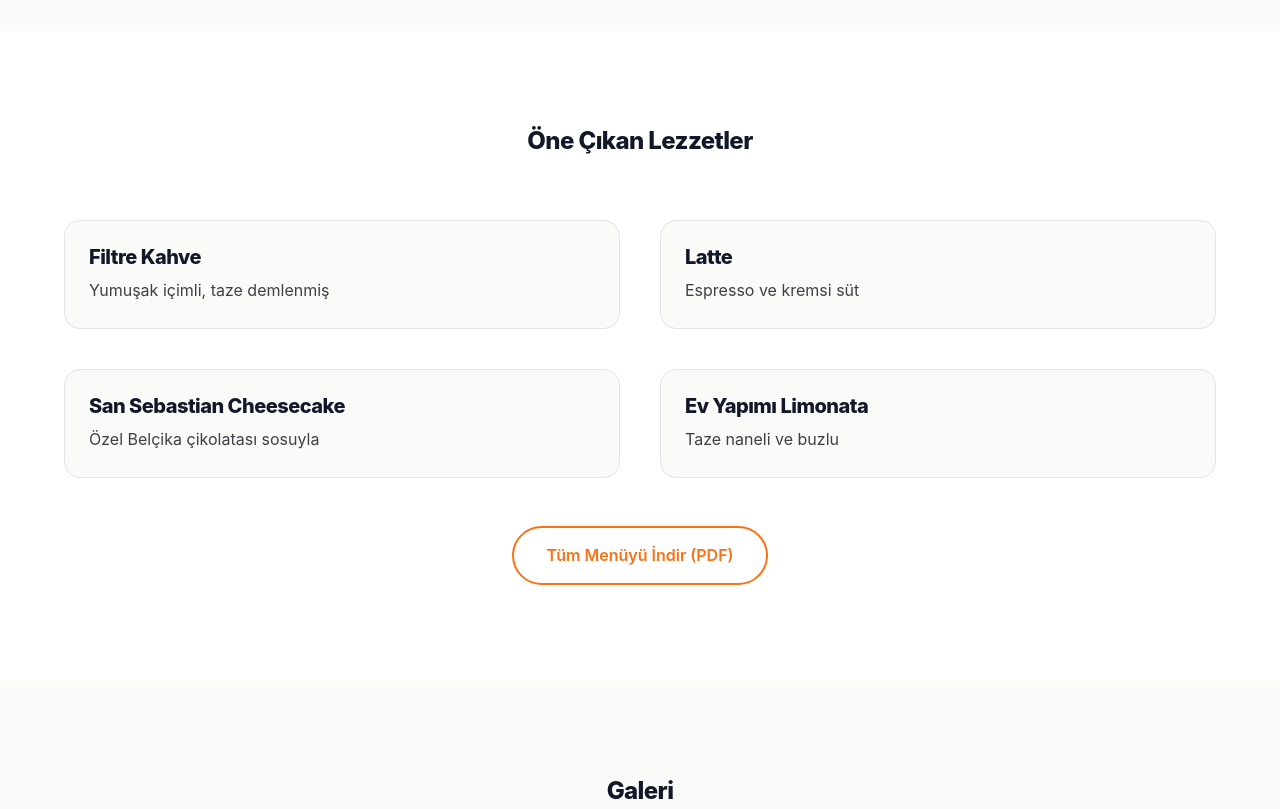
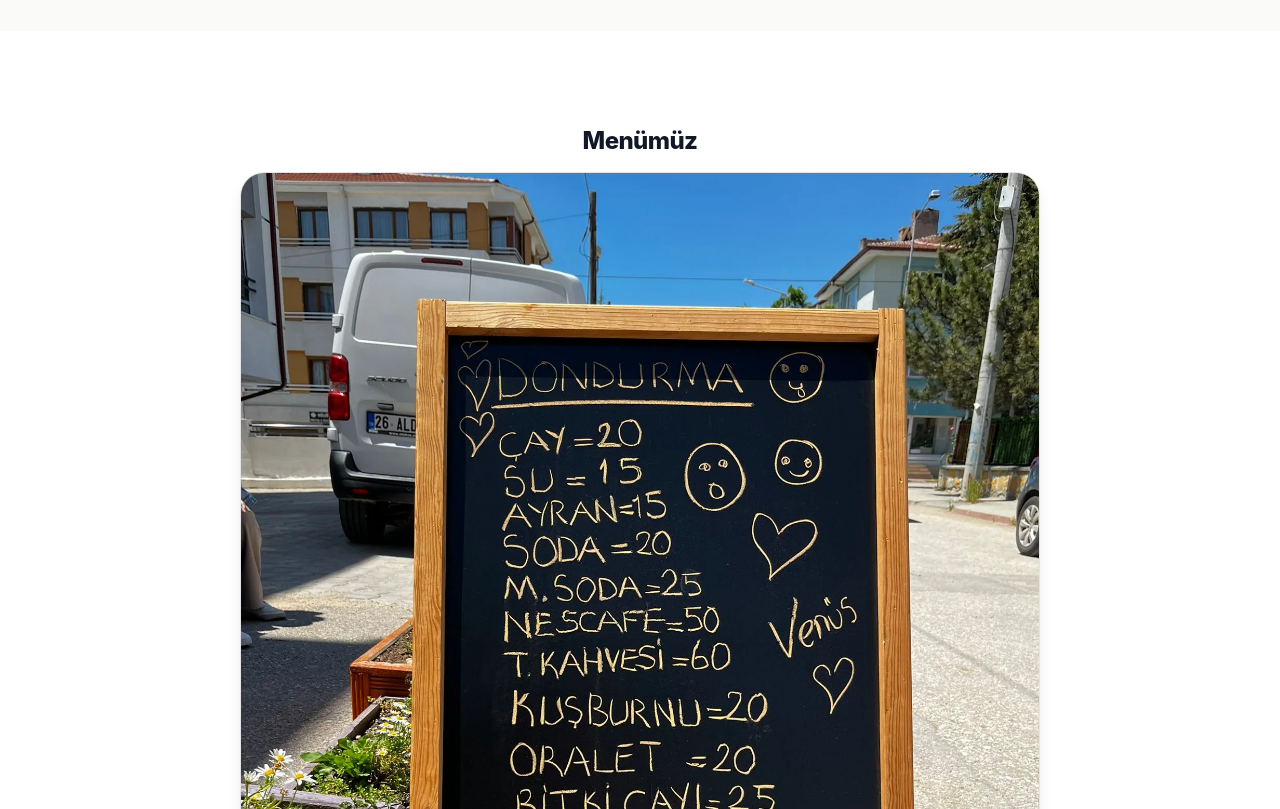
Before and after one commit to bderyametin/Venus-Cafe, a website: page index.html in a window 1280 px wide. Shown: the part 1480-2289 px from the top of the page. Drawn offline with Linux system fonts and the light colour scheme.

Commit message:
feat: menü görseli webp olarak optimize edildi ve siteye premium bir tasarımla eklendi

```diff
--- a/css/style.css
+++ b/css/style.css
@@ -328,6 +328,29 @@ header {
     font-size: 1.25rem;
 }
 
+.menu-image-container {
+    max-width: 800px;
+    margin: 0 auto;
+    border-radius: 1.5rem;
+    overflow: hidden;
+    box-shadow: var(--shadow-lg);
+    border: 1px solid var(--border-color);
+    transition: all var(--transition-speed);
+}
+
+.menu-image-container:hover {
+    transform: translateY(-5px);
+    box-shadow: 0 20px 25px -5px rgba(0, 0, 0, 0.1), 0 10px 10px -5px rgba(0, 0, 0, 0.04);
+    border-color: var(--primary-light);
+}
+
+.menu-image {
+    width: 100%;
+    height: auto;
+    display: block;
+    border-radius: 0;
+}
+
 /* Gallery Section */
 .gallery-grid {
     display: grid;
--- a/index.html
+++ b/index.html
@@ -96,7 +96,13 @@
         <!-- Menu Section -->
         <section id="menu" style="background-color: var(--card-bg);">
             <div class="container">
-                <h2 class="text-center" data-tr="Öne Çıkan Lezzetler" data-en="Featured Flavors">Öne Çıkan Lezzetler</h2>
+                <h2 class="text-center" data-tr="Menümüz" data-en="Our Menu">Menümüz</h2>
+
+                <div class="menu-image-container">
+                    <img src="images/menu.webp" alt="Venüs Kafe Menü" class="menu-image">
+                </div>
+
+                <h3 class="text-center mt-4" style="margin-top: 4rem; margin-bottom: 2rem;" data-tr="Öne Çıkan Lezzetler" data-en="Featured Flavors">Öne Çıkan Lezzetler</h3>
                 <div class="menu-grid">
                     <div class="menu-item">
                         <div class="menu-info">
```
Also changed, not shown: fotograflar/menu.jpeg (added), images/menu.webp (added).
